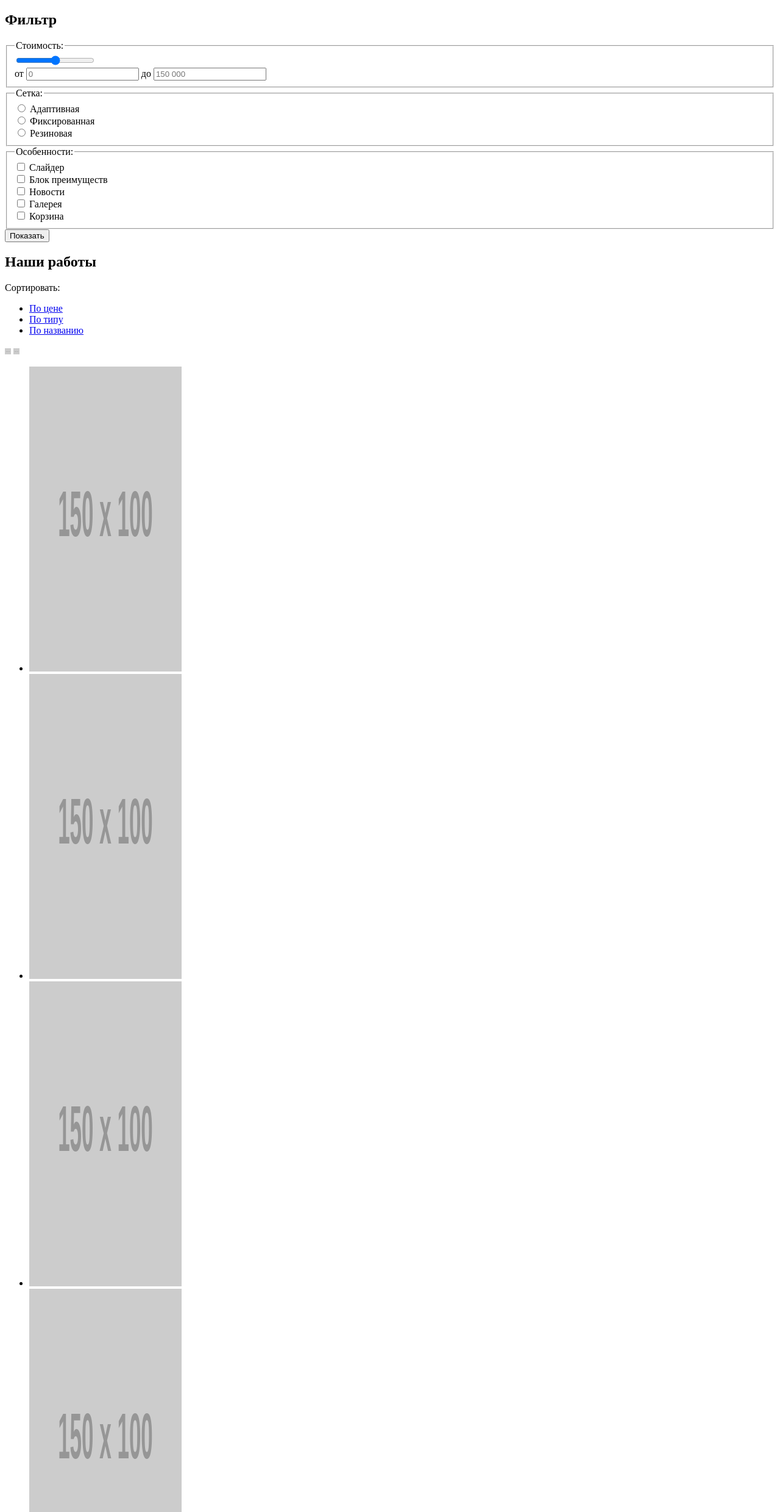
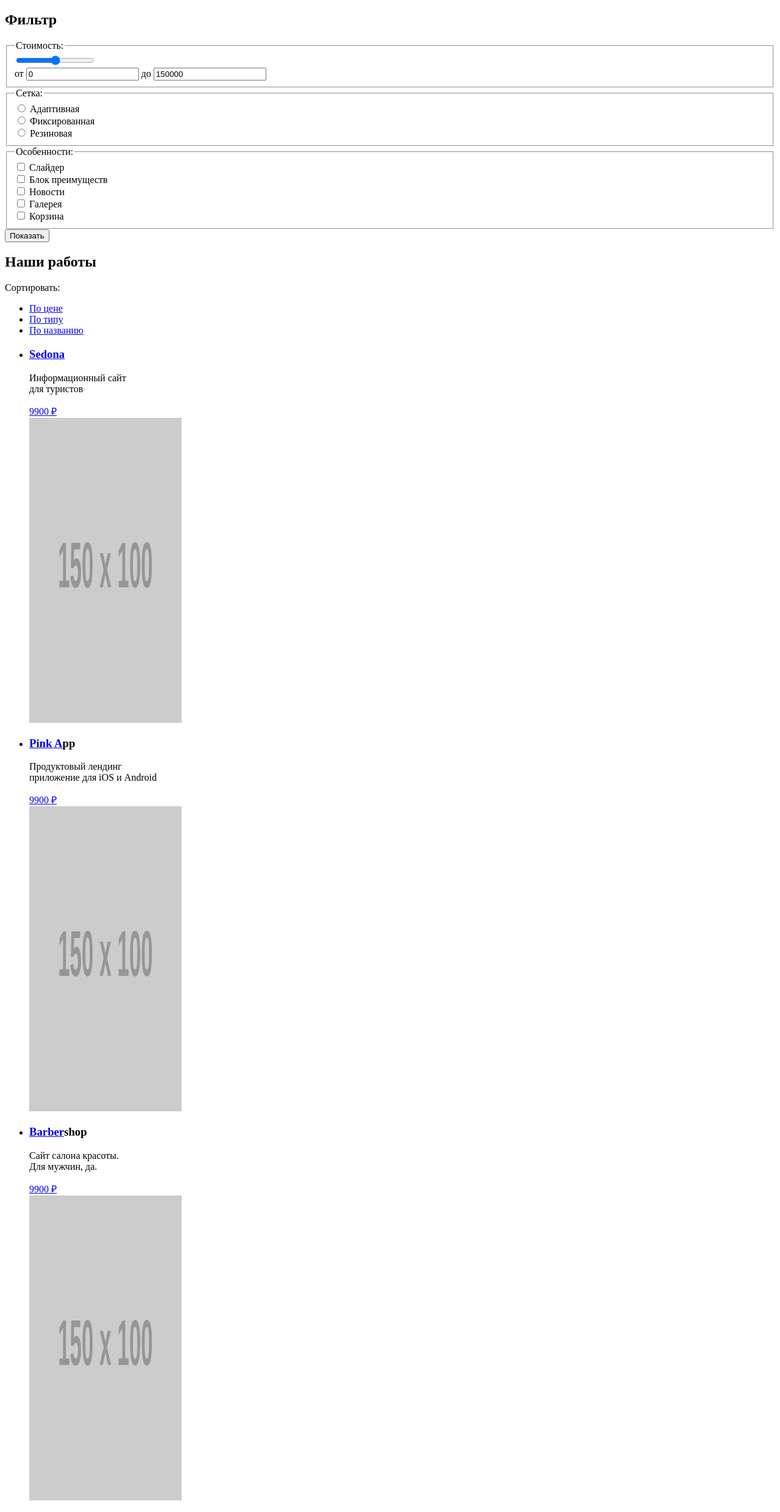
Before and after one commit to deen-kuzmin/nerds, a plain HTML site: page catalog.html in a window 1280 px wide. Shown: the part 295-2774 px from the top of the page at 61% size. Drawn offline with Linux system fonts and the light colour scheme; placeholder pictures from the web are drawn by us.

Commit message:
Исправлены ошибки в разметке карточки: добавлены блоки с названием работ; названия работ сделаны ссылками согласно ТЗ;

```diff
--- a/catalog.html
+++ b/catalog.html
@@ -10,11 +10,12 @@
 <body>
     <header>
         <nav>
-            <a><img src="https://via.placeholder.com/150x100" alt="Логотип студии Нёрдс" width="150" height="100"></a>
+            <a href="index.html"><img src="https://via.placeholder.com/150x100" alt="Логотип студии Нёрдс" width="150"
+                    height="100"></a>
             <ul>
                 <li><a href="#">Студия</a></li>
                 <li><a href="#">Клиенты</a></li>
-                <li><a href="#">Магазин</a></li>
+                <li><a>Магазин</a></li>
                 <li><a href="#">Контакты</a></li>
             </ul>
             <a href="blank.html" target="_blank" rel="noopener noreferrer">Корзина</a>
@@ -28,8 +29,8 @@
                 <fieldset>
                     <legend>Стоимость:</legend>
                     <input type="range" name="price" id="price-range" min="0" max="150000"><br>
-                    от <input type="text" name="min-price" id="min-price-field" placeholder="0"> до <input type="text"
-                        name="max-price" id="max-price-field" placeholder="150 000">
+                    от <input type="text" name="min-price" id="min-price-field" placeholder="0" value="0"> до <input
+                        type="text" name="max-price" id="max-price-field" placeholder="150 000" value="150000">
                 </fieldset>
                 <fieldset>
                     <legend>Сетка:</legend>
@@ -58,23 +59,59 @@
                     <li><a href="#">По типу</a></li>
                     <li><a href="#">По названию</a></li>
                 </ul>
-                <img src="https://via.placeholder.com/150x100" alt="" width="10" height="10">
-                <img src="https://via.placeholder.com/150x100" alt="" width="10" height="10">
+                <a href="#" title="По возрастанию"></a>
+                <a href="#" title="По убыванию"></a>
             </div>
             <div class="items">
                 <ul>
-                    <li><a href="#"><img src="https://via.placeholder.com/150x100" alt="Sedona" width="250"
-                                height="500"></a></li>
-                    <li><a href="#"><img src="https://via.placeholder.com/150x100" alt="Pink App" width="250"
-                                height="500"></a></li>
-                    <li><a href="#"><img src="https://via.placeholder.com/150x100" alt="Borodinski" width="250"
-                                height="500"></a></li>
-                    <li><a href="#"><img src="https://via.placeholder.com/150x100" alt="Mishka " width="250"
-                                height="500"></a></li>
-                    <li><a href="#"><img src="https://via.placeholder.com/150x100" alt="A Plus" width="250"
-                                height="500"></a></li>
-                    <li><a href="#"><img src="https://via.placeholder.com/150x100" alt="Kvast" width="250"
-                                height="500"></a></li>
+                    <li>
+                        <div>
+                            <h3><a href="#">Sedona</a></h3>
+                            <p>Информационный сайт <br>для туристов</p>
+                            <a href="#">9900 ₽</a>
+                        </div>
+                        <img src="https://via.placeholder.com/150x100" alt="Sedona" width="250" height="500">
+                    </li>
+                    <li>
+                        <div>
+                            <h3><a href="#">Pink A</a>pp</h3>
+                            <p>Продуктовый лендинг <br>приложение для iOS и Android</p>
+                            <a href="#">9900 ₽</a>
+                        </div>
+                        <img src="https://via.placeholder.com/150x100" alt="Pink App" width="250" height="500">
+                    </li>
+                    <li>
+                        <div>
+                            <h3><a href="#">Barber</a>shop</h3>
+                            <p>Сайт салона красоты.<br>Для мужчин, да.</p>
+                            <a href="#">9900 ₽</a>
+                        </div>
+                        <img src="https://via.placeholder.com/150x100" alt="Barbershop" width="250" height="500">
+                    </li>
+                    <li>
+                        <div>
+                            <h3><a href="#">Mishka</a></h3>
+                            <p>Интернет-магазин<br>вязанных игрушек</p>
+                            <a href="#">9900 ₽</a>
+                        </div>
+                        <img src="https://via.placeholder.com/150x100" alt="Mishka" width="250" height="500">
+                    </li>
+                    <li>
+                        <div>
+                            <h3><a href="#">A Plus</a></h3>
+                            <p>Лендинг курсов повышения<br>квалификации</p>
+                            <a href="#">9900 ₽</a>
+                        </div>
+                        <img src="https://via.placeholder.com/150x100" alt="A Plus" width="250" height="500">
+                    </li>
+                    <li>
+                        <div>
+                            <h3><a href="#">Кваст<< /a>/h3>
+                                        <p>Промо-сайт производителя <br>крафтового кваса</p>
+                                        <a href="#">9900 ₽</a>
+                        </div>
+                        <img src="https://via.placeholder.com/150x100" alt="Kvast" width="250" height="500">
+                    </li>
                 </ul>
             </div>
             <div class="pagination">
```
